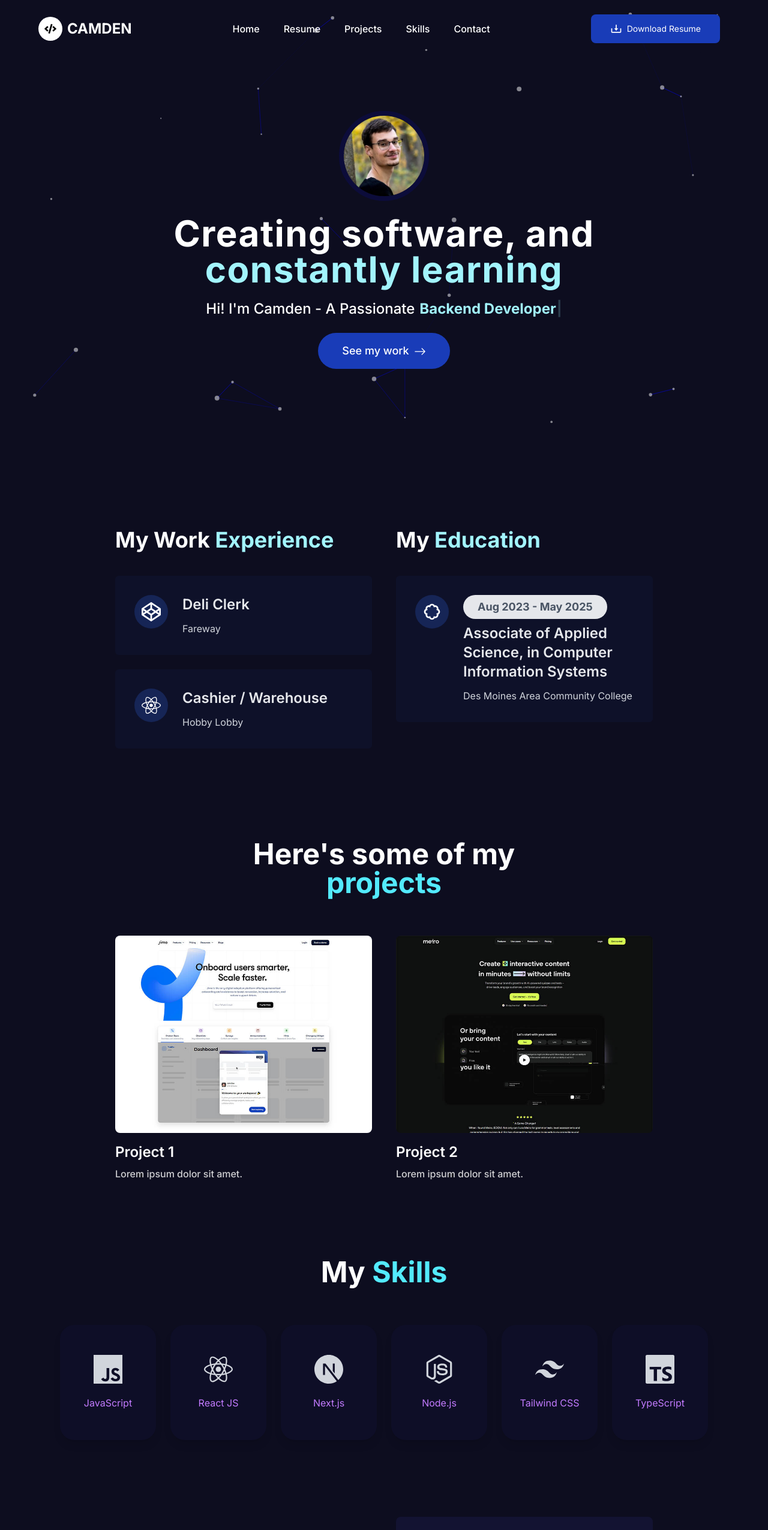
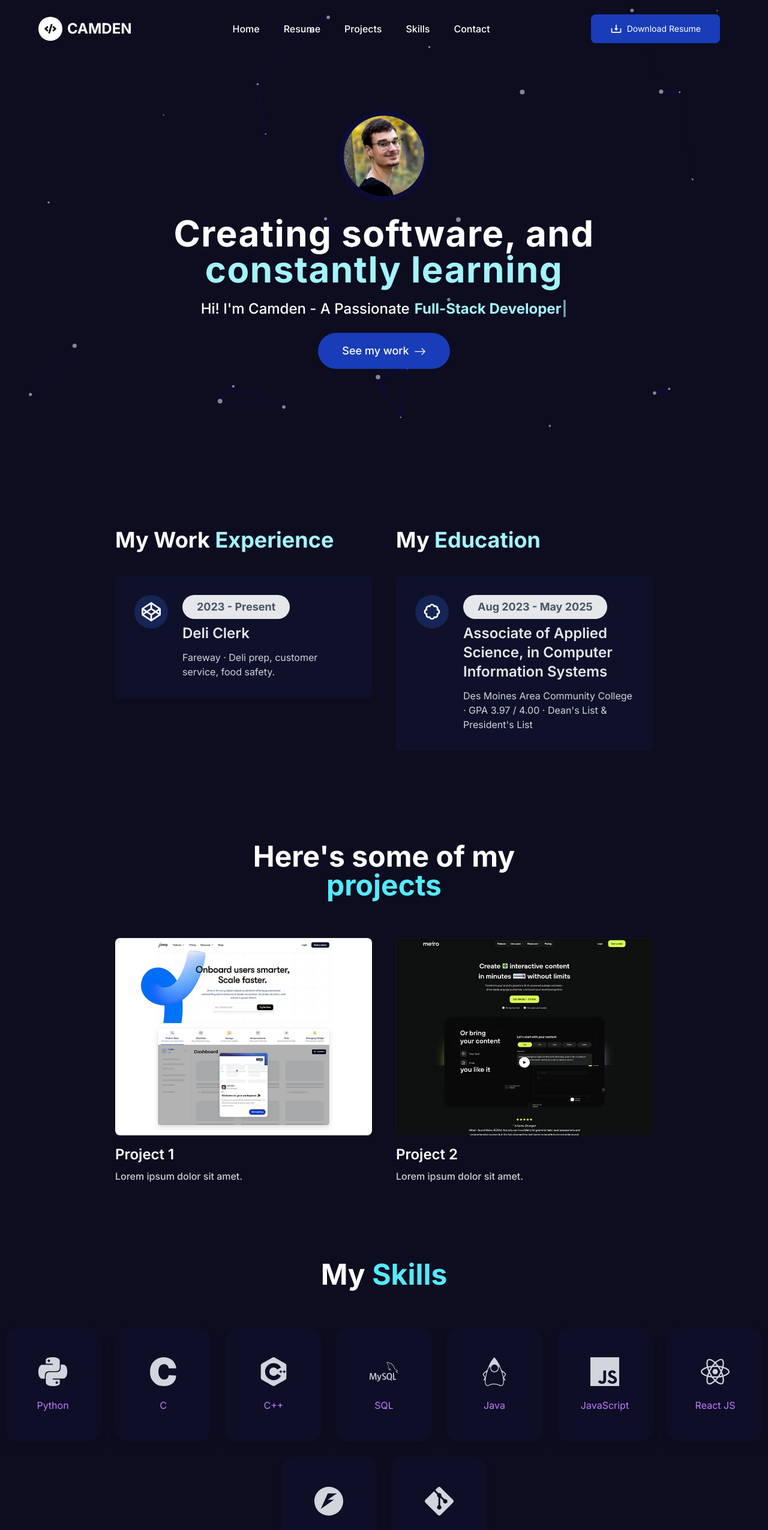
Before and after one commit to Camden-Kirkpatrick/portfolio_website, a Next.js app: page / in a window 1280 px wide. Shown: the top 2551 px of the page at 60% size. Built offline with nearby package versions, Linux system fonts and the light colour scheme.

Commit message:
updated content

```diff
--- a/components/Home/Hero/Hero.tsx
+++ b/components/Home/Hero/Hero.tsx
@@ -30,10 +30,9 @@ const Hero = () => {
               <span className='text-cyan-200 font-bold'>
                 <Typewriter options={{
                   strings: [
-                    'Frontend Developer',
                     'Backend Developer',
-                    'Web Developer',
-                    'Game Developer'
+                    'Full-Stack Developer',
+                    'Software Engineer'
                   ],
                   autoStart: true,
                   loop: true,
--- a/components/Home/Resume/Resume.tsx
+++ b/components/Home/Resume/Resume.tsx
@@ -20,12 +20,8 @@ const Resume = () => {
                     <ResumeCard
                         Icon={FaCodepen}
                         role="Deli Clerk"
-                        description='Fareway'
-                    />
-                    <ResumeCard
-                        Icon={FaReact}
-                        role="Cashier / Warehouse"
-                        description='Hobby Lobby'
+                        description='Fareway · Deli prep, customer service, food safety.'
+                        date='2023 - Present'
                     />
                 </div>
             </div>
@@ -44,7 +40,7 @@ const Resume = () => {
                         Icon={BiBadge}
                         role="Associate of Applied Science, in Computer Information Systems"
                         date="Aug 2023 - May 2025"
-                        description='Des Moines Area Community College'
+                        description="Des Moines Area Community College · GPA 3.97 / 4.00 · Dean's List & President's List"
                     />
                 </div>
             </div>
--- a/components/Home/Skills/Skills.tsx
+++ b/components/Home/Skills/Skills.tsx
@@ -1,9 +1,29 @@
 'use client';
 import React from 'react';
-import { SiJavascript, SiNextdotjs, SiNodedotjs, SiReact, SiTailwindcss, SiTypescript } from 'react-icons/si';
+import { SiC, SiCplusplus, SiFastapi, SiGit, SiJavascript, SiMysql, SiOpenjdk, SiPython, SiReact} from 'react-icons/si';
 import Tilt from 'react-parallax-tilt';
 
 const skills = [
+    {
+        name: 'Python',
+        icon: <SiPython/>
+    },
+    {
+        name: 'C',
+        icon: <SiC/>
+    },
+    {
+        name: 'C++',
+        icon: <SiCplusplus/>
+    },
+    {
+        name: 'SQL',
+        icon: <SiMysql/>
+    },
+    {
+        name: 'Java',
+        icon: <SiOpenjdk/>
+    },
     {
         name: 'JavaScript',
         icon: <SiJavascript/>
@@ -13,20 +33,12 @@ const skills = [
         icon: <SiReact />
     },
     {
-        name: 'Next.js',
-        icon: <SiNextdotjs />
+        name: 'FastAPI',
+        icon: <SiFastapi />
     },
     {
-        name: 'Node.js',
-        icon: <SiNodedotjs />
-    },
-    {
-        name: 'Tailwind CSS',
-        icon: <SiTailwindcss />
-    },
-    {
-        name: 'TypeScript',
-        icon: <SiTypescript />
+        name: 'Git',
+        icon: <SiGit />
     },
 ]
 
```
